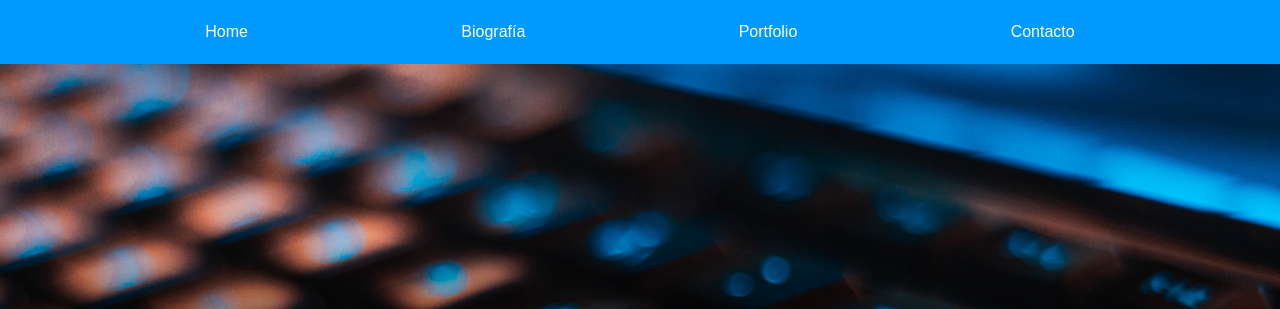
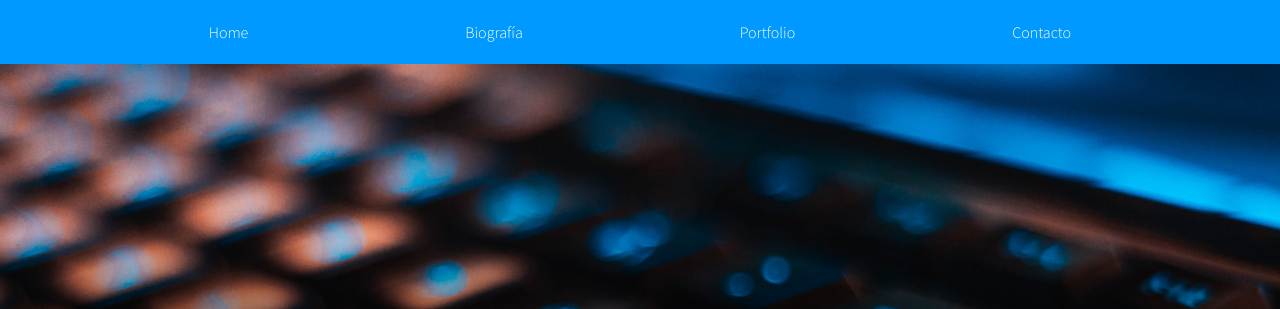
Before and after one commit to DaniPhilo/proyecto-web-personal, a plain HTML site: page index.html in a window 1280 px wide. Shown: the top 309 px of the page. Drawn offline with Linux system fonts and the light colour scheme.

Commit message:
Added Google font

```diff
--- a/css/style.css
+++ b/css/style.css
@@ -28,7 +28,7 @@ body {
     width: 100vw;
     height: 100%;
 
-    font-family: Arial, Helvetica, sans-serif;
+    font-family: 'Source Sans Pro', sans-serif;
 }
 
 
--- a/index.html
+++ b/index.html
@@ -6,7 +6,12 @@
     <meta http-equiv="X-UA-Compatible" content="IE=edge">
     <meta name="viewport" content="width=device-width, initial-scale=1.0">
     <link rel="stylesheet" href="./css/style.css">
+    <!-- Import de los iconos de redes sociales: -->
     <link rel="stylesheet" href="https://cdnjs.cloudflare.com/ajax/libs/font-awesome/4.7.0/css/font-awesome.min.css">
+    <!-- Fuentes de Google: -->
+    <link rel="preconnect" href="https://fonts.googleapis.com">
+    <link rel="preconnect" href="https://fonts.gstatic.com" crossorigin>
+    <link href="https://fonts.googleapis.com/css2?family=Source+Sans+Pro:wght@300&display=swap" rel="stylesheet">
     <title>Portfolio</title>
 </head>
 
```
